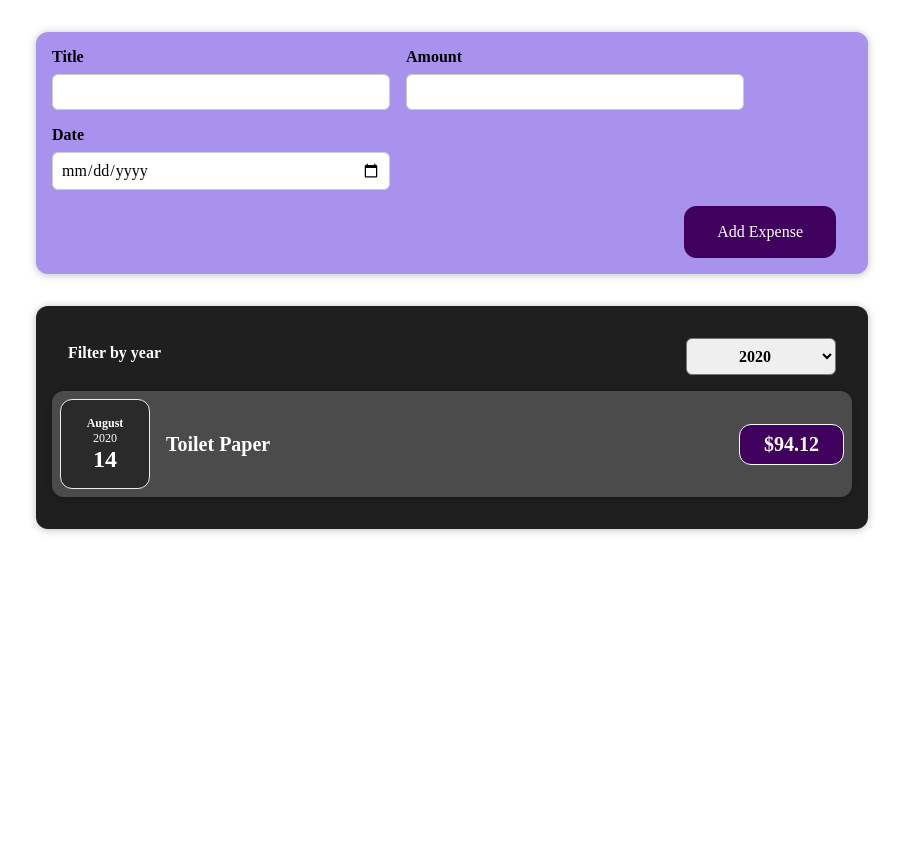
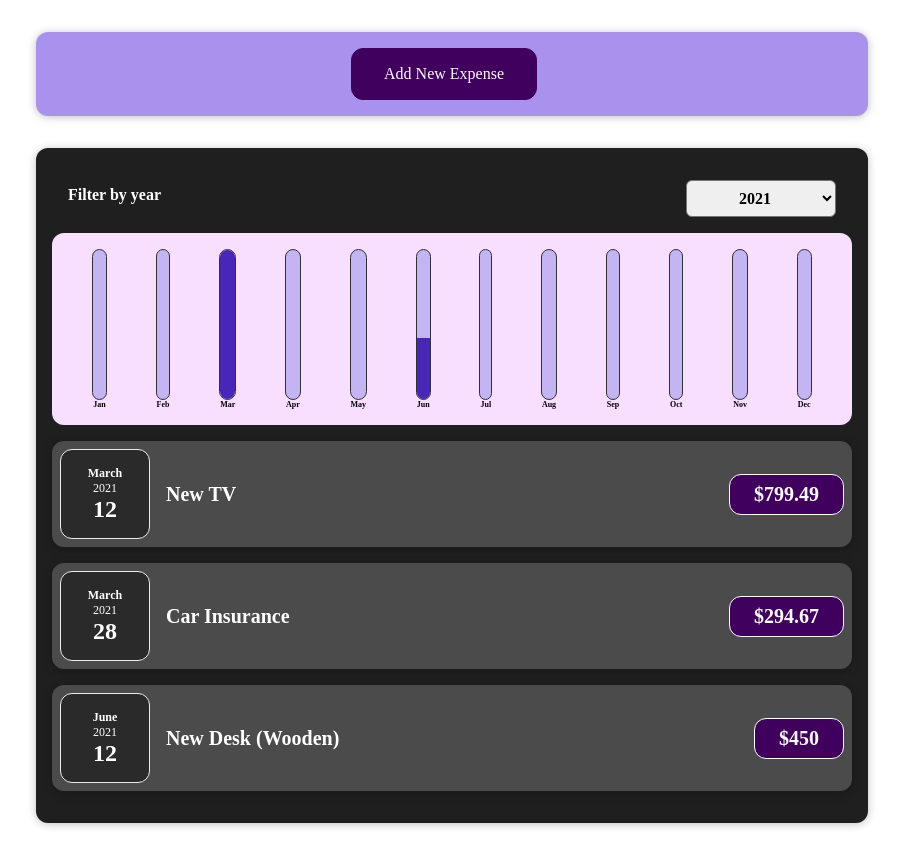
Before and after one commit to manishrajmishra/Expense_Tracker_App, a React (Create React App) app: page / in a window 1280 px wide. Shown: the whole page, without its empty margins (188-1091 px from the left). Before the commit the page ends 800 px from the top, so only its background shows below. Built offline with nearby package versions, Linux system fonts and the light colour scheme.

Commit message:
Graph for Expenses in Each Month

```diff
--- /dev/null
+++ b/src/components/Chart/Chart.css
@@ -0,0 +1,9 @@
+.chart {
+  padding: 1rem;
+  border-radius: 12px;
+  background-color: #f8dfff;
+  text-align: center;
+  display: flex;
+  justify-content: space-around;
+  height: 10rem;
+}
--- /dev/null
+++ b/src/components/Chart/Chart.js
@@ -0,0 +1,24 @@
+import React from "react";
+
+import ChartBar from "./ChartBar";
+import "./Chart.css";
+
+const Chart = (props) => {
+  const dataPointValues = props.dataPoints.map((dataPoint) => dataPoint.value);
+  const totalMaximum = Math.max(...dataPointValues);
+
+  return (
+    <div className="chart">
+      {props.dataPoints.map((dataPoint) => (
+        <ChartBar
+          key={dataPoint.label}
+          value={dataPoint.value}
+          maxValue={totalMaximum}
+          label={dataPoint.label}
+        />
+      ))}
+    </div>
+  );
+};
+
+export default Chart;
--- /dev/null
+++ b/src/components/Chart/ChartBar.css
@@ -0,0 +1,30 @@
+.chart-bar {
+  height: 100%;
+  display: flex;
+  flex-direction: column;
+  align-items: center;
+}
+
+.chart-bar__inner {
+  height: 100%;
+  width: 100%;
+  border: 1px solid #313131;
+  border-radius: 12px;
+  background-color: #c3b4f3;
+  overflow: hidden;
+  display: flex;
+  flex-direction: column;
+  justify-content: flex-end;
+}
+
+.chart-bar__fill {
+  background-color: #4826b9;
+  width: 100%;
+  transition: all 0.3s ease-out;
+}
+
+.chart-bar__label {
+  font-weight: bold;
+  font-size: 0.5rem;
+  text-align: center;
+}
--- /dev/null
+++ b/src/components/Chart/ChartBar.js
@@ -0,0 +1,25 @@
+import React from "react";
+
+import "./ChartBar.css";
+
+const ChartBar = (props) => {
+  let barFillHeight = "0%";
+
+  if (props.maxValue > 0) {
+    barFillHeight = Math.round((props.value / props.maxValue) * 100) + "%";
+  }
+
+  return (
+    <div className="chart-bar">
+      <div className="chart-bar__inner">
+        <div
+          className="chart-bar__fill"
+          style={{ height: barFillHeight }}
+        ></div>
+      </div>
+      <div className="chart-bar__label">{props.label}</div>
+    </div>
+  );
+};
+
+export default ChartBar;
--- a/src/components/Expenses/Expenses.js
+++ b/src/components/Expenses/Expenses.js
@@ -1,11 +1,13 @@
 import React, { useState } from "react";
+
 import Card from "../UI/Card";
 import ExpensesFilter from "./ExpensesFilter";
+import ExpensesList from "./ExpensesList";
+import ExpensesChart from "./ExpensesChart";
 import "./Expenses.css";
-import ExpensesList from "./ExpensesList";
 
 const Expenses = (props) => {
-  const [filteredYear, setFilteredYear] = useState("2020");
+  const [filteredYear, setFilteredYear] = useState("2021");
 
   const filterChangeHandler = (selectedYear) => {
     setFilteredYear(selectedYear);
@@ -22,6 +24,7 @@ const Expenses = (props) => {
           selected={filteredYear}
           onChangeFilter={filterChangeHandler}
         />
+        <ExpensesChart expenses={filteredExpenses} />
         <ExpensesList items={filteredExpenses} />
       </Card>
     </div>
--- /dev/null
+++ b/src/components/Expenses/ExpensesChart.js
@@ -0,0 +1,29 @@
+import React from "react";
+
+import Chart from "../Chart/Chart";
+
+const ExpensesChart = (props) => {
+  const chartDataPoints = [
+    { label: "Jan", value: 0 },
+    { label: "Feb", value: 0 },
+    { label: "Mar", value: 0 },
+    { label: "Apr", value: 0 },
+    { label: "May", value: 0 },
+    { label: "Jun", value: 0 },
+    { label: "Jul", value: 0 },
+    { label: "Aug", value: 0 },
+    { label: "Sep", value: 0 },
+    { label: "Oct", value: 0 },
+    { label: "Nov", value: 0 },
+    { label: "Dec", value: 0 }
+  ];
+
+  for (const expense of props.expenses) {
+    const expenseMonth = expense.date.getMonth(); // starting at 0 => January => 0
+    chartDataPoints[expenseMonth].value += expense.amount;
+  }
+
+  return <Chart dataPoints={chartDataPoints} />;
+};
+
+export default ExpensesChart;
--- a/src/components/Expenses/ExpensesList.js
+++ b/src/components/Expenses/ExpensesList.js
@@ -1,4 +1,5 @@
 import React from "react";
+
 import ExpenseItem from "./ExpenseItem";
 import "./ExpensesList.css";
 
--- a/src/components/NewExpense/ExpenseForm.js
+++ b/src/components/NewExpense/ExpenseForm.js
@@ -1,71 +1,54 @@
 import React, { useState } from "react";
+
 import "./ExpenseForm.css";
 
 const ExpenseForm = (props) => {
   const [enteredTitle, setEnteredTitle] = useState("");
   const [enteredAmount, setEnteredAmount] = useState("");
   const [enteredDate, setEnteredDate] = useState("");
-
-  // Single State
   // const [userInput, setUserInput] = useState({
-  //   enteredTitle: "",
-  //   enteredAmount: "",
-  //   enteredDate: ""
+  //   enteredTitle: '',
+  //   enteredAmount: '',
+  //   enteredDate: '',
   // });
 
   const titleChangeHandler = (event) => {
-    // multiple state
     setEnteredTitle(event.target.value);
-    // Single State
-    // Not Compatible
     // setUserInput({
     //   ...userInput,
-    //   enteredTitle: event.target.value
+    //   enteredTitle: event.target.value,
     // });
-    // Compatible
     // setUserInput((prevState) => {
-    //   return { ...userInput, enteredTitle: event.target.value };
+    //   return { ...prevState, enteredTitle: event.target.value };
     // });
   };
 
   const amountChangeHandler = (event) => {
-    // multiple state
     setEnteredAmount(event.target.value);
-    // Single State
-    // Not Compatible
     // setUserInput({
     //   ...userInput,
-    //   enteredAmount: event.target.value
-    // });
-    // Compatible
-    // setUserInput((prevState) => {
-    //   return { ...userInput, enteredAmount: event.target.value };
+    //   enteredAmount: event.target.value,
     // });
   };
 
   const dateChangeHandler = (event) => {
-    // multiple state
     setEnteredDate(event.target.value);
-    // Single State
-    // Not Compatible
     // setUserInput({
     //   ...userInput,
-    //   enteredDate: event.target.value
-    // });
-    // Compatible
-    // setUserInput((prevState) => {
-    //   return { ...userInput, enteredDate: event.target.value };
+    //   enteredDate: event.target.value,
     // });
   };
 
   const submitHandler = (event) => {
     event.preventDefault();
-    const expenseDate = {
+
+    const expenseData = {
       title: enteredTitle,
       amount: enteredAmount,
       date: new Date(enteredDate)
     };
-    props.onSaveExpenseData(expenseDate);
+
+    props.onSaveExpenseData(expenseData);
     setEnteredTitle("");
     setEnteredAmount("");
     setEnteredDate("");
@@ -86,24 +69,27 @@ const ExpenseForm = (props) => {
           <label>Amount</label>
           <input
             type="number"
-            value={enteredAmount}
             min="0.01"
             step="0.01"
+            value={enteredAmount}
             onChange={amountChangeHandler}
           />
         </div>
         <div className="new-expense__control">
           <label>Date</label>
           <input
-            value={enteredDate}
             type="date"
             min="2019-01-01"
-            max="2023-12-31"
+            max="2022-12-31"
+            value={enteredDate}
             onChange={dateChangeHandler}
           />
         </div>
       </div>
       <div className="new-expense__actions">
+        <button type="button" onClick={props.onCancel}>
+          Cancel
+        </button>
         <button type="submit">Add Expense</button>
       </div>
     </form>
--- a/src/components/NewExpense/NewExpense.js
+++ b/src/components/NewExpense/NewExpense.js
@@ -1,19 +1,39 @@
-import React from "react";
+import React, { useState } from "react";
+
+import ExpenseForm from "./ExpenseForm";
 import "./NewExpense.css";
-import ExpenseForm from "./ExpenseForm";
 
 const NewExpense = (props) => {
+  const [isEditing, setIsEditing] = useState(false);
+
   const saveExpenseDataHandler = (enteredExpenseData) => {
     const expenseData = {
       ...enteredExpenseData,
       id: Math.random().toString()
     };
     props.onAddExpense(expenseData);
+    setIsEditing(false);
+  };
+
+  const startEditingHandler = () => {
+    setIsEditing(true);
+  };
+
+  const stopEditingHandler = () => {
+    setIsEditing(false);
   };
 
   return (
     <div className="new-expense">
-      <ExpenseForm onSaveExpenseData={saveExpenseDataHandler} />
+      {!isEditing && (
+        <button onClick={startEditingHandler}>Add New Expense</button>
+      )}
+      {isEditing && (
+        <ExpenseForm
+          onSaveExpenseData={saveExpenseDataHandler}
+          onCancel={stopEditingHandler}
+        />
+      )}
     </div>
   );
 };
```
